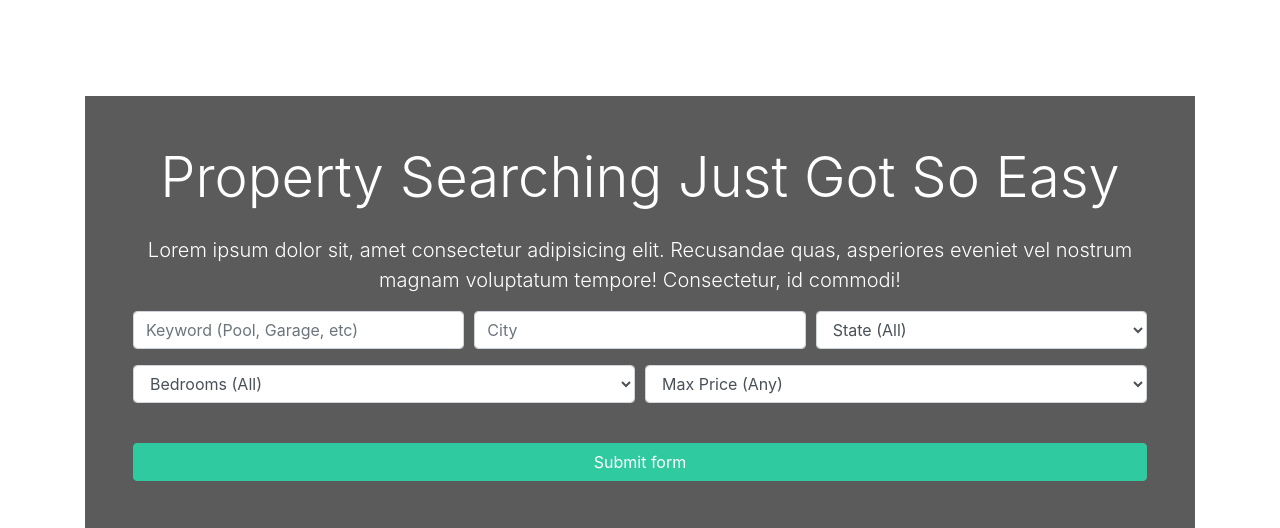
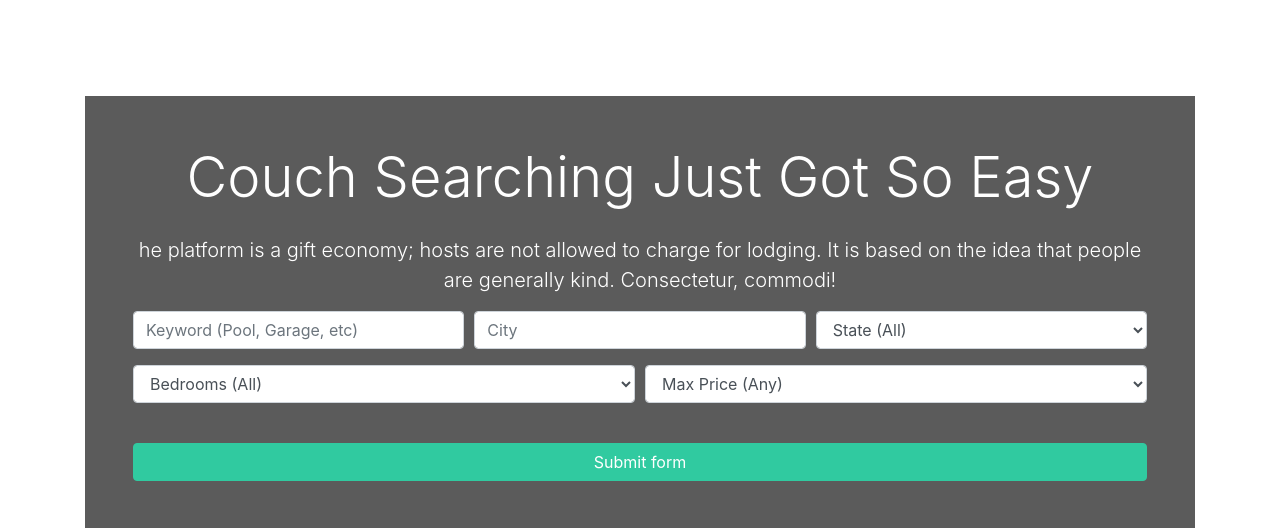
Before and after one commit to serktech/projectRE, a Django app: page / in a window 1280 px wide. Shown: the part 162-690 px from the top of the page. Run offline with Django 3.2, Linux system fonts and the light colour scheme; data that the repository does not hold is empty; some libraries are stand-ins or nearby versions.

Commit message:
update info main page.

```diff
--- a/templates/pages/index.html
+++ b/templates/pages/index.html
@@ -12,11 +12,9 @@
             <div class="home-search p-5">
                 <div class="overlay p-5">
                     <h1 class="display-4 mb-4">
-                        Property Searching Just Got So Easy
+                        Couch Searching Just Got So Easy
                     </h1>
-                    <p class="lead">Lorem ipsum dolor sit, amet consectetur adipisicing elit. Recusandae quas,
-                        asperiores eveniet vel nostrum magnam
-                        voluptatum tempore! Consectetur, id commodi!</p>
+                    <p class="lead">he platform is a gift economy; hosts are not allowed to charge for lodging. It is based on the idea that people are generally kind. Consectetur, commodi!</p>
                     <div class="search">
                         <form action="{% url 'search' %}">
                             <!-- Form Row 1 -->
```
